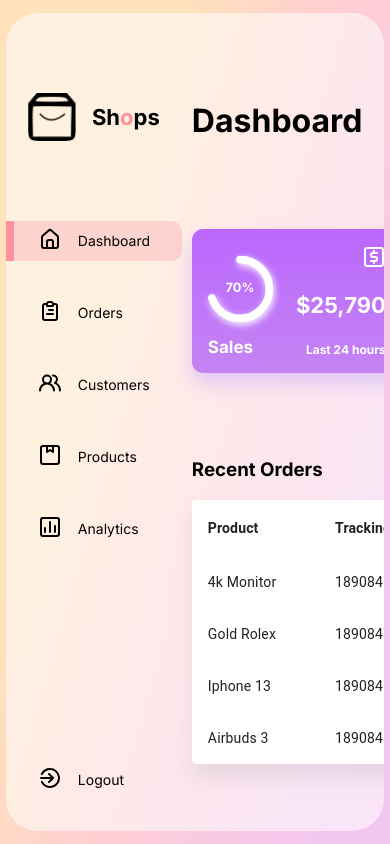
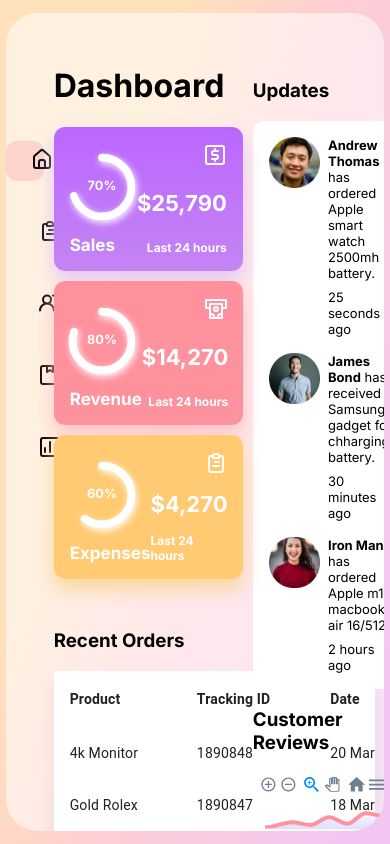
Before and after one commit to Bbek-Crestha/admin-dashboard, a React (Create React App) app: page / in a window 390 px wide. Built offline with nearby package versions, Linux system fonts and the light colour scheme.

Commit message:
feat: responsive to tablet devices

```diff
--- a/src/App.css
+++ b/src/App.css
@@ -43,3 +43,10 @@
 	grid-template-columns: 11rem auto 20rem;
 	gap: 10px;
 }
+
+@media screen and (max-width: 1200px) {
+	.AppGlass {
+		grid-template-columns: 10% 50% auto;
+		overflow-y: scroll;
+	}
+}
--- a/src/components/Card/Card.css
+++ b/src/components/Card/Card.css
@@ -97,3 +97,11 @@
 .chartContainer {
 	width: 70%;
 }
+
+@media screen and (max-width: 1200px) {
+	.ExpandedCard {
+		top: 2rem;
+		left: 6rem;
+		height: 50%;
+	}
+}
--- a/src/components/Cards/Cards.css
+++ b/src/components/Cards/Cards.css
@@ -6,3 +6,13 @@
 .parentContainer {
 	width: 100%;
 }
+
+@media screen and (max-width: 1200px) {
+	.Cards {
+		flex-direction: column;
+	}
+
+	.parentContainer {
+		height: 9rem;
+	}
+}
--- a/src/components/RightSide/RightSide.css
+++ b/src/components/RightSide/RightSide.css
@@ -4,3 +4,10 @@
 	width: 95%;
 	justify-content: space-evenly;
 }
+
+@media screen and (max-width: 1200px) {
+	.RightSide {
+		justify-content: flex-start;
+		margin-top: 3rem;
+	}
+}
--- a/src/components/Table/Table.css
+++ b/src/components/Table/Table.css
@@ -23,3 +23,10 @@
 .Details {
 	color: #00b5ff !important;
 }
+
+@media screen and (max-width: 1200px) {
+	.Table {
+		width: 170%;
+		margin-top: 2rem;
+	}
+}
--- a/src/components/mainDash/MainDash.css
+++ b/src/components/mainDash/MainDash.css
@@ -3,3 +3,10 @@
 	flex-direction: column;
 	justify-content: space-evenly;
 }
+
+@media screen and (max-width: 1200px) {
+	.MainDash {
+		justify-content: flex-start;
+		margin-top: 2rem;
+	}
+}
--- a/src/components/sidebar/Sidebar.css
+++ b/src/components/sidebar/Sidebar.css
@@ -70,3 +70,12 @@
 	position: absolute;
 	bottom: 2rem;
 }
+
+@media screen and (max-width: 1200px) {
+	.menuItem > span {
+		display: none;
+	}
+	.logo {
+		display: none;
+	}
+}
```
